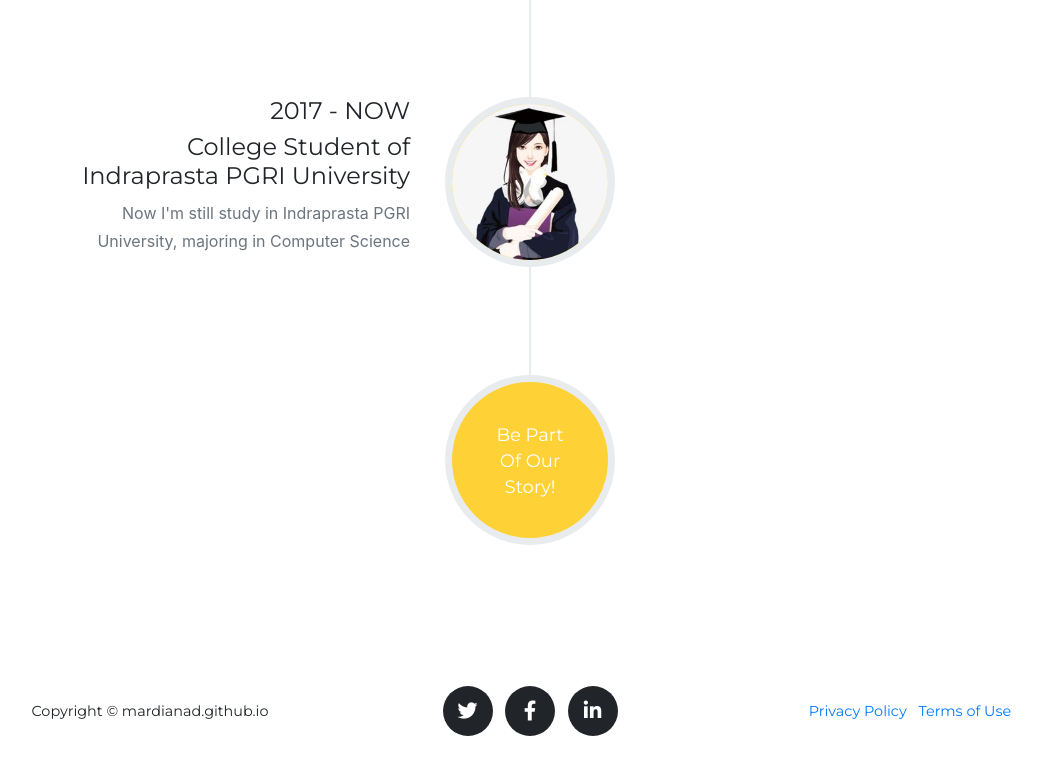
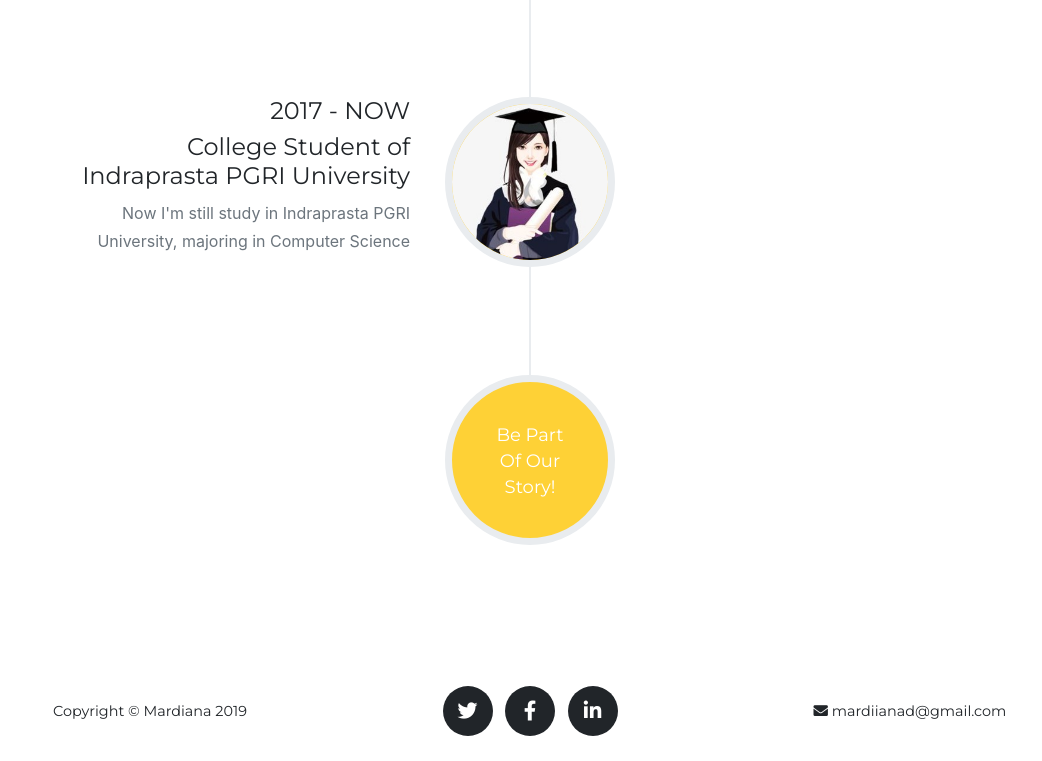
Before and after one commit to mardianad/mardianad.github.io, a website with bundled scripts: page index.html in a window 1280 px wide. Shown: the part 4082-4843 px from the top of the page, without its empty margins (110-1152 px from the left). Built offline with nearby package versions, Linux system fonts and the light colour scheme; a web font is replaced by a local one.

Commit message:
Update index.html

```diff
--- a/index.html
+++ b/index.html
@@ -326,7 +326,7 @@
     <div class="container">
       <div class="row align-items-center">
         <div class="col-md-4">
-          <span class="copyright">Copyright &copy; mardianad.github.io</span>
+          <span class="copyright">Copyright &copy; Mardiana 2019</span>
         </div>
         <div class="col-md-4">
           <ul class="list-inline social-buttons">
@@ -349,11 +349,9 @@
         </div>
         <div class="col-md-4">
           <ul class="list-inline quicklinks">
-            <li class="list-inline-item">
-              <a href="#">Privacy Policy</a>
-            </li>
-            <li class="list-inline-item">
-              <a href="#">Terms of Use</a>
+
+            <li class="list-inline-item ">
+              <i class="fa fa-envelope"></i> mardiianad@gmail.com
             </li>
           </ul>
         </div>
```
